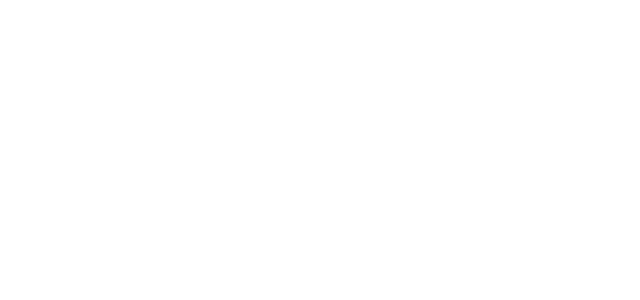
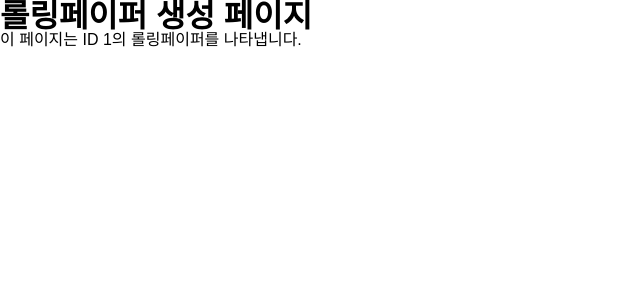
Before and after one commit to gyoyeon-kim/Rolling, a React (Create React App) app: page /post/1 in a window 1280 px wide. Before the commit this address had no page. Shown: the top 300 px of the page, without its empty margins (0-640 px from the left). Built offline with nearby package versions, Linux system fonts and the light colour scheme.

Commit message:
성준님 머지 오류 수정중

```diff
--- a/src/App.js
+++ b/src/App.js
@@ -6,12 +6,15 @@
 import From from "./pages/From";
 import Home from "./pages/Home";
 import ListPageBH from "./pages/ListPageBH";
+import PostPageBH from "./pages/PostPageBH"
 function App() {
   return (
     <Router>
       <Routes>
         <Route path="/" element={<Home />} />
         <Route path="/list" element={<ListPageBH />} />
+        <Route path="/post" element={<PostPageBH />} />
+        <Route path="/post/:id" element={<PostPageBH />} />
         <Route path="/post/123" element={<Post_HS />} />
         <Route path="/post/message" element={<From />} />
       </Routes>
--- a/src/pages/From.css
+++ b/src/pages/From.css
@@ -29,7 +29,7 @@
   margin-top: 15px;
 }
 
-.from_header {
+.fheader {
   width: 100%;
   height: 64px;
   max-width: 1920px;
--- a/src/pages/From.js
+++ b/src/pages/From.js
@@ -7,7 +7,7 @@
 import { Editor, EditorState } from "draft-js";
 import "draft-js/dist/Draft.css";
 
-/* 텍스트 에디터 */
+/* 텍스트 에디터 */ /* 배포좀*/
 import TextArea from "../component/TextArea";
 
 /*select 박스 */
@@ -32,7 +32,7 @@
 
   return (
     <div className="main">
-      <div className="from_header">
+      <div className="header">
         <a href="/">
           <img className="logo" src={rolling_icon} alt="롤링 이미지" />
         </a>
--- /dev/null
+++ b/src/pages/PostPageBH.js
@@ -0,0 +1,15 @@
+import React from "react";
+import { useParams } from "react-router-dom";
+
+function PostPageBH() {
+  const { id } = useParams();
+
+  return (
+    <div>
+      <h1>롤링페이퍼 생성 페이지</h1>
+      <p>이 페이지는 ID {id}의 롤링페이퍼를 나타냅니다.</p>
+    </div>
+  );
+}
+
+export default PostPageBH;
```
